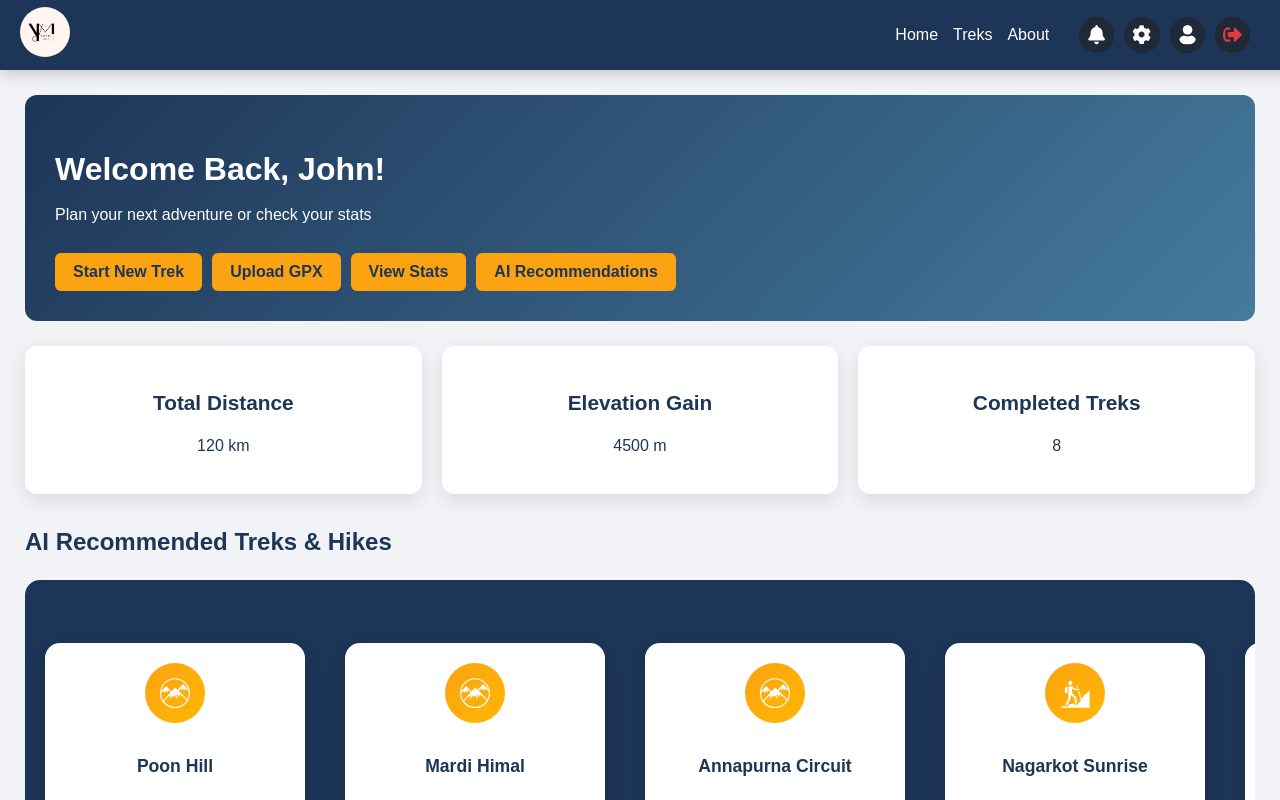
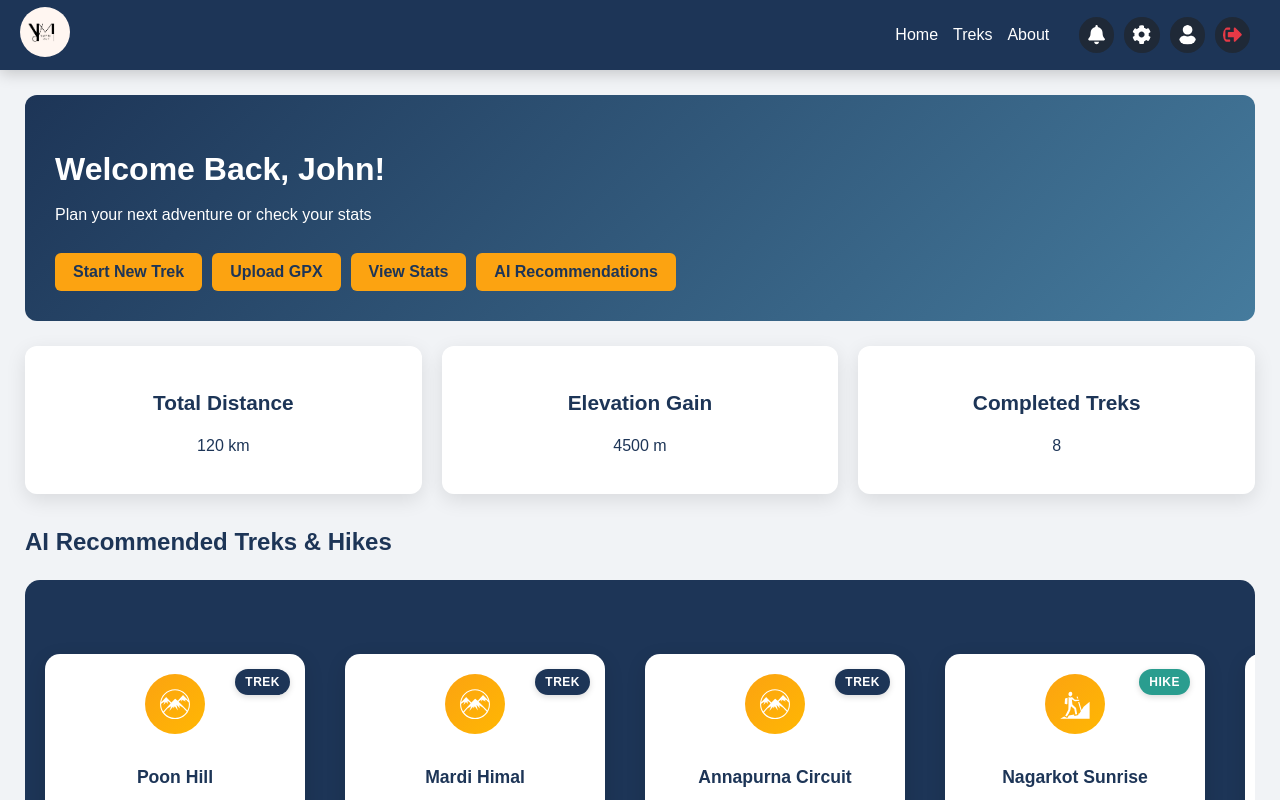
Before and after one commit to anjaliofficial/YatriMap-, a React (Vite) app in the folder frontend/: page /dashboard in a window 1280 px wide. Built offline with nearby package versions, Linux system fonts and the light colour scheme.

Commit message:
Dashboard

```diff
--- a/frontend/src/css/Dashboard.css
+++ b/frontend/src/css/Dashboard.css
@@ -155,26 +155,21 @@ html, body, #root {
 /* =========================
    AI Treks & Adventures
 ========================= */
-
-/* Outer carousel: taller container */
 .ai-treks-carousel {
   display: flex;
   gap: 20px;
   overflow-x: auto;
-  padding-bottom: 10px;
+  padding-top: 20px;
+  padding-bottom: 20px;
   background-color: #1d3557;
   height: 450px; /* increased height */
   align-items: center; /* vertically center inner cards */
-  padding-top: 20px; /* optional: space at top */
-  padding-bottom: 20px; /* optional: space at bottom */
   border-radius: 15px;
-
 }
 
-/* Inner cards: fixed size */
 .ai-trek-card {
   min-width: 220px;
-  max-height: 400px; /* fixed height so cards don’t stretch */
+  max-height: 400px;
   background: #fff;
   padding: 20px;
   border-radius: 15px;
@@ -192,7 +187,6 @@ html, body, #root {
   transform: translateY(-5px);
   box-shadow: 0 10px 30px rgba(0,0,0,0.15);
 }
-
 
 .icon-wrapper {
   width: 60px;
@@ -214,9 +208,9 @@ html, body, #root {
   color: #1d3557;
 }
 
-.adventure-type.trek { background: #1d3557; color: #fff; }
-.adventure-type.hike { background: #2a9d8f; color: #fff; }
-
+/* =========================
+   Adventure Buttons
+========================= */
 .adventure-actions {
   display: flex;
   flex-direction: column;
@@ -226,8 +220,6 @@ html, body, #root {
 }
 
 .btn-small {
-  background: #1d3557;
-  color: #fff;
   font-size: 0.75rem;
   font-weight: 600;
   border: none;
@@ -241,7 +233,62 @@ html, body, #root {
   transition: 0.3s;
 }
 
-.btn-small:hover { background: #2a9d8f; }
+/* View Route Button */
+.btn-small.view-route {
+  background: #1d3557;
+  color: #fff;
+}
+.btn-small.view-route:hover {
+  background: #3a539b;
+}
+
+/* Add to Favorites Button */
+.btn-small.add-favorites {
+  background: #fca311;
+  color: #1d3557;
+}
+.btn-small.add-favorites:hover {
+  background: #ffb703;
+}
+
+/* Start Hike Log Button */
+.btn-small.start-hike-log {
+  background: linear-gradient(135deg, #2a9d8f, #1abc9c);
+  color: #fff;
+  font-weight: 700;
+  border: 1px solid #16a085;
+}
+.btn-small.start-hike-log:hover {
+  background: linear-gradient(135deg, #1abc9c, #16a085);
+  transform: scale(1.05);
+}
+
+/* =========================
+   Trek / Hike Badge
+========================= */
+.adventure-type {
+  position: absolute;
+  top: 15px;
+  right: 15px;
+  padding: 4px 10px;
+  border-radius: 20px;
+  font-size: 0.75rem;
+  font-weight: 600;
+  text-transform: uppercase;
+  letter-spacing: 0.5px;
+  pointer-events: none;
+  box-shadow: 0 2px 6px rgba(0,0,0,0.15);
+}
+
+.adventure-type.trek {
+  background: #1d3557;
+  color: #fff;
+}
+
+.adventure-type.hike {
+  background: #2a9d8f;
+  color: #fff;
+}
 
 /* =========================
    Achievements / Badges
--- a/frontend/src/public/Dashboard.tsx
+++ b/frontend/src/public/Dashboard.tsx
@@ -25,16 +25,11 @@ const Dashboard = () => {
     { name: "Elevation Master", icon: <GiTrophy /> },
   ];
 
-// Import images at the top of your component file
-
-
-// Favorite places array
-const favoritePlaces = [
-  { name: "Ghorepani Viewpoint", type: "Viewpoint", img: ghorepaniImg },
-  { name: "Annapurna Lodge", type: "Lodge", img: lodgeImg },
-  { name: "Poon Hill Base", type: "POI", img: mountainImg },
-];
-
+  const favoritePlaces = [
+    { name: "Ghorepani Viewpoint", type: "Viewpoint", img: ghorepaniImg },
+    { name: "Annapurna Lodge", type: "Lodge", img: lodgeImg },
+    { name: "Poon Hill Base", type: "POI", img: mountainImg },
+  ];
 
   const notifications = [
     "Weather alert: Snow on Annapurna Circuit",
```
